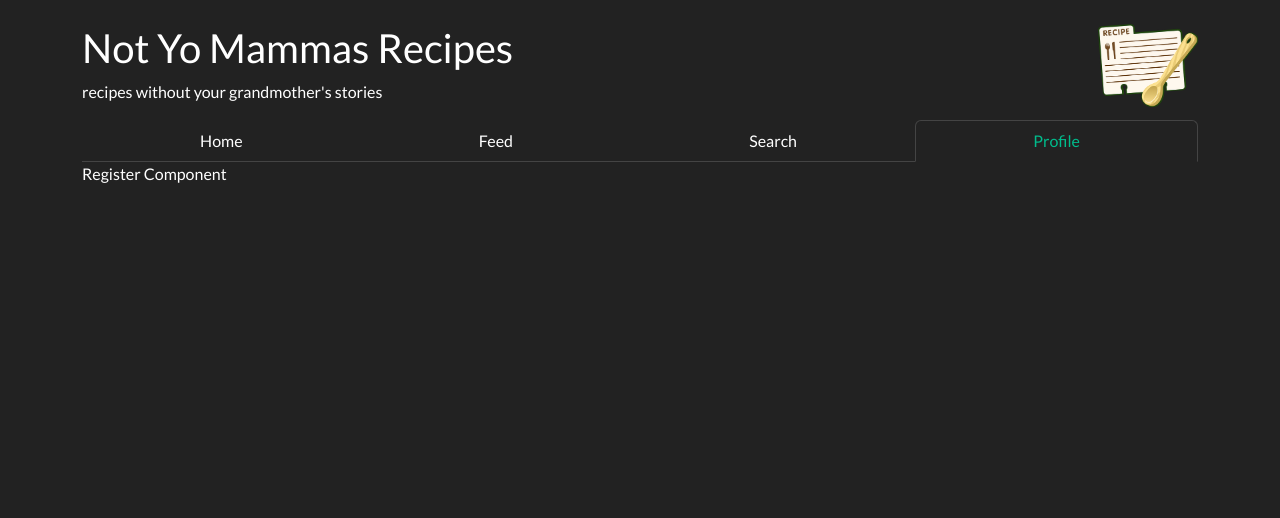
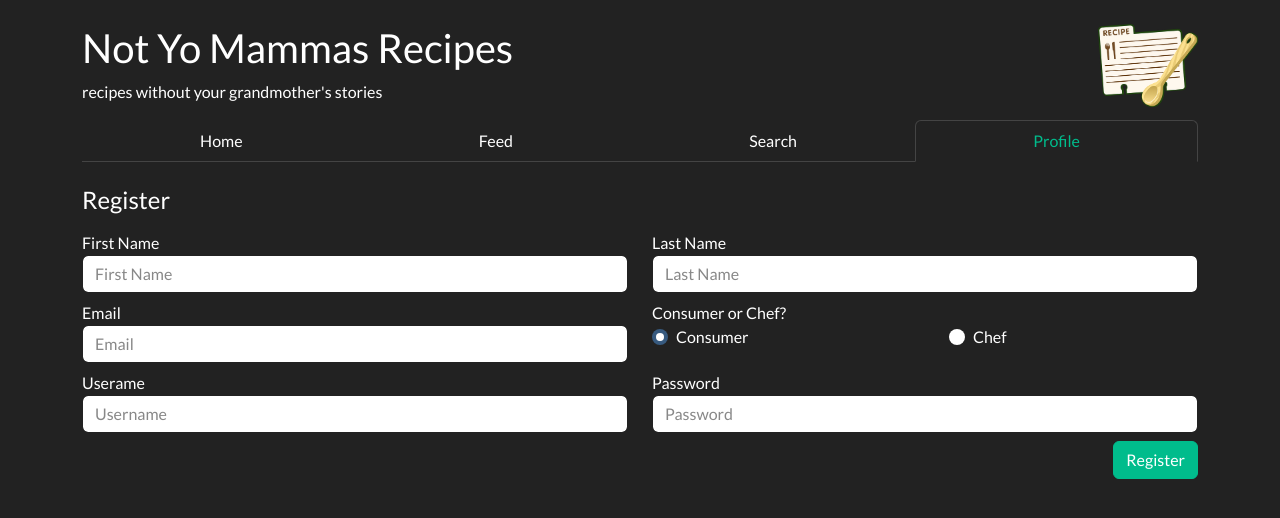
Before and after one commit to csarazin322/web-dev-final-project, a React (Create React App) app: page /profile/register in a window 1280 px wide. Shown: the top 518 px of the page. Built offline with nearby package versions, Linux system fonts and the light colour scheme; no server answers.

Commit message:
before i fuck it up

```diff
--- a/src/components/Login/Login.js
+++ b/src/components/Login/Login.js
@@ -1,5 +1,4 @@
 import React from 'react';
-import PropTypes from 'prop-types';
 import styles from './Login.module.css';
 import { Link } from 'react-router-dom';
 
--- a/src/components/Register/Register.js
+++ b/src/components/Register/Register.js
@@ -1,11 +1,91 @@
 import React from 'react';
 import styles from './Register.module.css';
+import { useState } from 'react';
+import defaultUser from '../../data/default-user';
+import { register } from '../../sercives/user/user-services';
 
-const Register = () => (
-  <div className={styles.Register}>
-    Register Component
-  </div>
-);
+const Register = () => {
+  const [newUser, setNewUser] = useState(defaultUser)
+  const registerNewUser = async () => {
+    await register(newUser);
+  }
+
+  return (
+    < div className={styles.Register} >
+      <h4 className='mt-4 mb-3'>Register</h4>
+
+      {/* first and last name row */}
+      <div className='row mb-2'>
+        <div className='col-6'>
+          <label for='first_name'>First Name</label>
+          <input
+            value={newUser.firstName} onChange={(e) => setNewUser({ ...newUser, firstName: e.target.value })}
+            id='first_name' type="text" className="form-control" placeholder="First Name" aria-label="First Name" />
+        </div>
+        <div className='col-6'>
+          <label for='last_name'>Last Name</label>
+          <input
+            value={newUser.lastName} onChange={(e) => setNewUser({ ...newUser, lastName: e.target.value })}
+            id='last_name' type="text" className="form-control" placeholder="Last Name" aria-label="Last Name" />
+        </div>
+      </div>
+
+      {/* email and account type row */}
+      <div className='row mb-2'>
+        <div className='col-6'>
+          <label for='email'>Email</label>
+          <input
+            value={newUser.email} onChange={(e) => setNewUser({ ...newUser, email: e.target.value })}
+            id='email' type="text" className="form-control" placeholder="Email" aria-label="Email" />
+        </div>
+        <div className='col-6'>
+          <label className=''>Consumer or Chef?</label>
+          <div className='row'>
+            <div className='col-6'>
+              <div className='form-check'>
+                <input
+                  value={newUser.isChef} onChange={(e) => setNewUser({ ...newUser, userRole: !e.target.checked })}
+                  className='form-check-input' type='radio' name='acct_type' id='consumer_acct_type' checked />
+                <label for='consumer_acct_type'>Consumer</label>
+              </div>
+            </div>
+            <div className='col-6 form-check'>
+              <div className='form-check'>
+                <input
+                  value={newUser.isChef} onChange={(e) => setNewUser({ ...newUser, userRole: e.target.checked })}
+                  className='form-check-input' type='radio' name='acct_type' id='chef_acct_type' />
+                <label for='chef_acct_type'>Chef</label>
+              </div>
+            </div>
+          </div>
+        </div>
+      </div>
+
+      {/* username and password row */}
+      <div className='row mb-2'>
+        <div className='col-6'>
+          <label for='username'>Userame</label>
+          <input
+            value={newUser.username} onChange={(e) => setNewUser({ ...newUser, username: e.target.value })}
+            id='username' type="text" className="form-control" placeholder="Username" aria-label="Username" />
+        </div>
+        <div className='col-6'>
+          <label for='password'>Password</label>
+          <input
+            value={newUser.password} onChange={(e) => setNewUser({ ...newUser, password: e.target.value })}
+            id='password' type="text" className="form-control" placeholder="Password" aria-label="Password" />
+        </div>
+      </div>
+
+      <div className='row mb-2'>
+        <div className='col-12'>
+          <button className='btn btn-success float-end' onClick={registerNewUser}>Register</button>
+        </div>
+      </div>
+
+    </div >
+  )
+};
 
 Register.propTypes = {};
 
--- /dev/null
+++ b/src/data/default-user.js
@@ -0,0 +1,12 @@
+const defaultUser = {
+    username: '',
+    firstName: '',
+    lastName: '',
+    email: '',
+    isChef: false,
+    likedRecipesIds: [],
+    chefsFollowingIds: [],
+    createdRecipesIds: []
+}
+
+export default defaultUser;
--- a/src/sercives/user/user-services.js
+++ b/src/sercives/user/user-services.js
@@ -1,7 +1,7 @@
 import axios from "axios";
 const USERS_REST_API_URL = process.env.REST_API_URL ?
     process.env.REST_API_URL + '/users'
-    : 'http://localhost:400/api/users';
+    : 'http://localhost:4000/api/users';
 
 const api = axios.create({
     withCredentials: true,
--- a/src/sercives/user/users-reducer.js
+++ b/src/sercives/user/users-reducer.js
@@ -12,6 +12,9 @@
         [loginThunk.fulfilled]: (state, action) => {
             state.currentUser = action.payload
         },
+        // [loginThunk.rejected]: (state, action) => {
+        //     state.currentUser = action.payload
+        // },
         [logoutThunk.fulfilled]: (state, action) => {
             state.currentUser = null
         },
```
